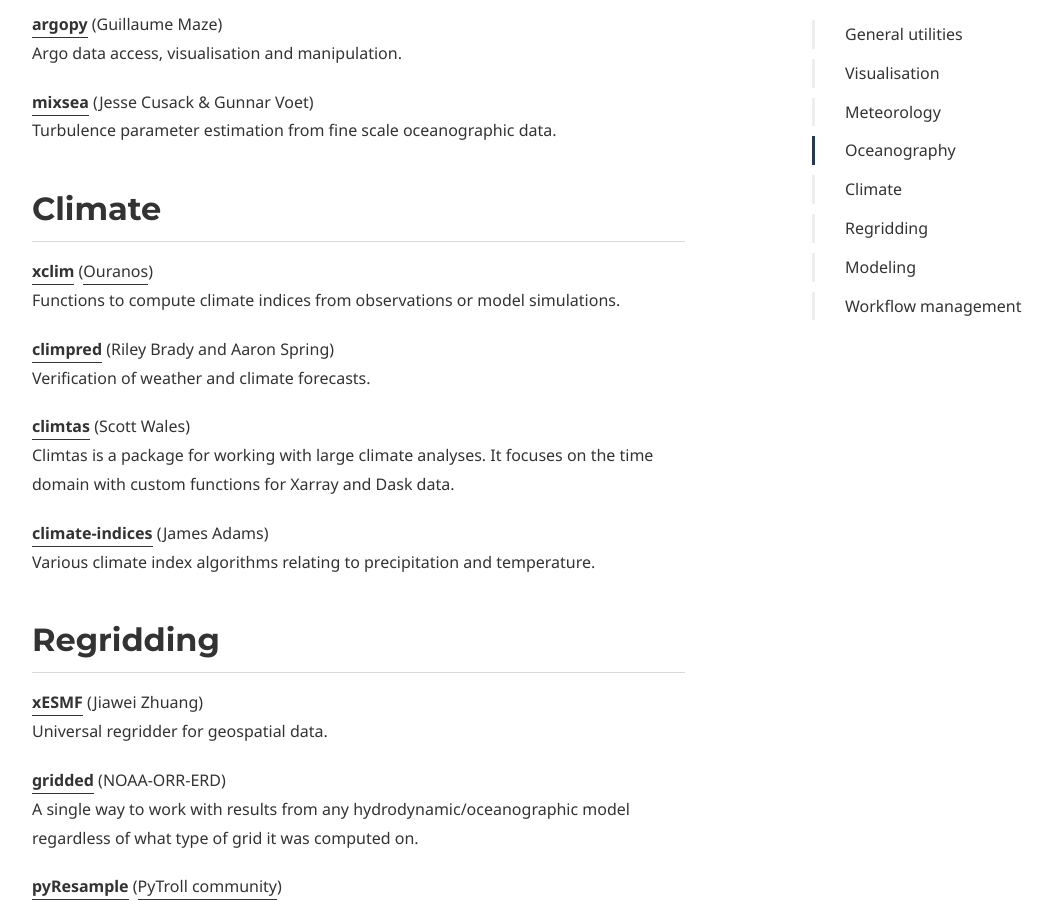
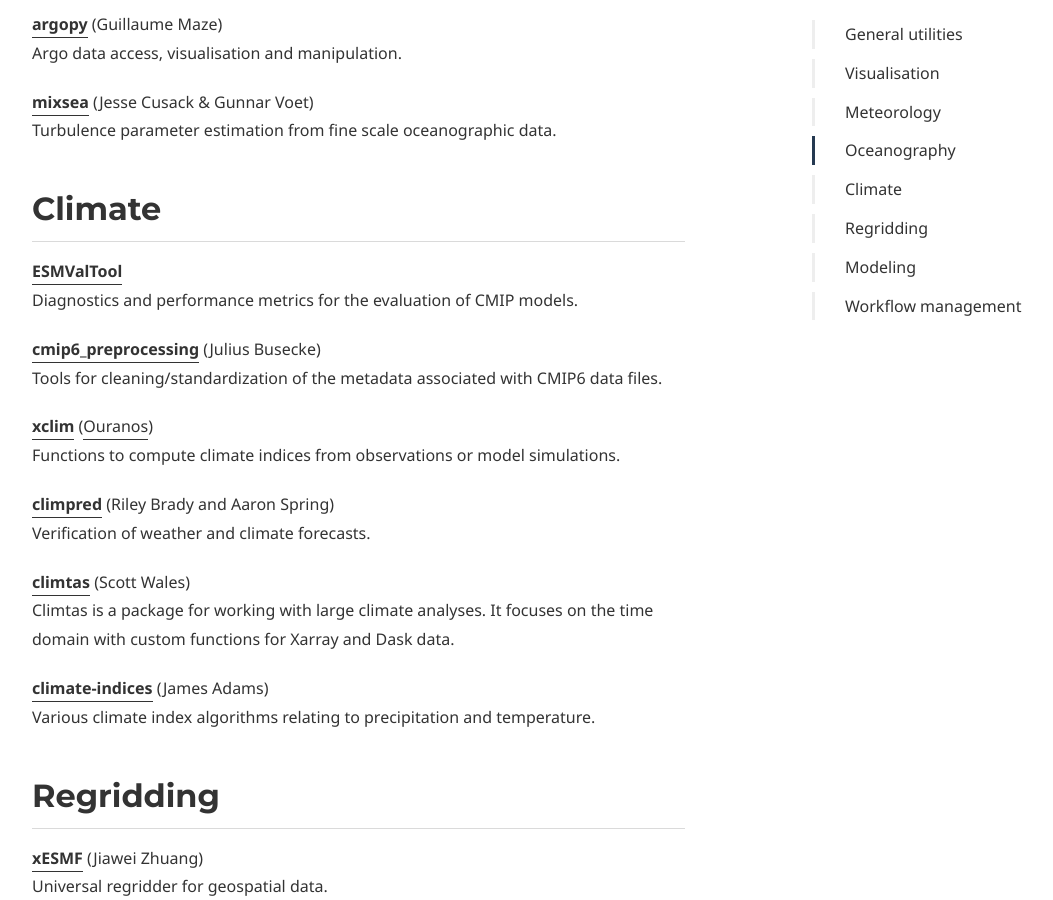
Before and after one commit to PyAOS/pyaos.github.io, a Jekyll site: the page built from packages.md, in a window 1280 px wide and 900 px high, scrolled down 2985 px. Shown: the whole window, without its empty margins (38-1091 px from the left). Built offline with Jekyll 4.4.1, drawn with Linux system fonts in a browser that asks for light colours; some web fonts are replaced.

Commit message:
Add ESMValTool and cmip6_preprocessing

```diff
--- a/packages.md
+++ b/packages.md
@@ -57,7 +57,7 @@
 **[windspharm](https://ajdawson.github.io/windspharm/latest/)** (Andrew Dawson)
 Computations on global wind fields in spherical geometry.
 
-**[cf-xarray](https://cf-xarray.readthedocs.io/en/latest/)** (Deepak Cherian)
+**[cf-xarray](https://cf-xarray.readthedocs.io/)** (Deepak Cherian)
 Lightweight accessor for xarray objects that interprets CF attributes.
 
 **[Siphon](https://www.unidata.ucar.edu/software/siphon/)** ([UniData](https://www.unidata.ucar.edu/))
@@ -82,7 +82,7 @@
 **[MetPy](https://www.unidata.ucar.edu/software/metpy/)** ([UniData](https://www.unidata.ucar.edu/))
 Tools for reading, visualising and performing calculations with weather data.
 
-**[Satpy](https://satpy.readthedocs.io/en/latest/)** ([PyTroll community](http://pytroll.github.io/))
+**[Satpy](https://satpy.readthedocs.io/)** ([PyTroll community](http://pytroll.github.io/))
 Reading, manipulating, and writing data from remote-sensing earth-observing meteorological satellite instruments.
 
 **[Py-ART](https://arm-doe.github.io/pyart/)** ([ARM User Facility](https://www.arm.gov/data/work-with-arm-data))
@@ -108,33 +108,39 @@
 **[argopy](https://github.com/euroargodev/argopy)** (Guillaume Maze)
 Argo data access, visualisation and manipulation.
 
-**[mixsea](https://mixsea.readthedocs.io/en/latest/)** (Jesse Cusack & Gunnar Voet)
+**[mixsea](https://mixsea.readthedocs.io/)** (Jesse Cusack & Gunnar Voet)
 Turbulence parameter estimation from fine scale oceanographic data.
 
 ## Climate
 
-**[xclim](https://xclim.readthedocs.io/en/latest/)** ([Ouranos](https://ouranos.ca/))
+**[ESMValTool](https://docs.esmvaltool.org/)**
+Diagnostics and performance metrics for the evaluation of CMIP models.
+
+**[cmip6_preprocessing](https://cmip6-preprocessing.readthedocs.io/)** (Julius Busecke)
+Tools for cleaning/standardization of the metadata associated with CMIP6 data files.
+
+**[xclim](https://xclim.readthedocs.io/)** ([Ouranos](https://ouranos.ca/))
 Functions to compute climate indices from observations or model simulations.
 
-**[climpred](https://climpred.readthedocs.io/en/stable/)** (Riley Brady and Aaron Spring)
+**[climpred](https://climpred.readthedocs.io/)** (Riley Brady and Aaron Spring)
 Verification of weather and climate forecasts.
 
-**[climtas](https://climtas.readthedocs.io/en/latest/)** (Scott Wales)
+**[climtas](https://climtas.readthedocs.io/)** (Scott Wales)
 Climtas is a package for working with large climate analyses.
 It focuses on the time domain with custom functions for Xarray and Dask data.
 
-**[climate-indices](https://climate-indices.readthedocs.io/en/latest/)** (James Adams)
+**[climate-indices](https://climate-indices.readthedocs.io/)** (James Adams)
 Various climate index algorithms relating to precipitation and temperature.
 
 ## Regridding
 
-**[xESMF](https://xesmf.readthedocs.io/en/latest/)** (Jiawei Zhuang)
+**[xESMF](https://xesmf.readthedocs.io/)** (Jiawei Zhuang)
 Universal regridder for geospatial data.
 
 **[gridded](https://noaa-orr-erd.github.io/gridded/)** (NOAA-ORR-ERD)
 A single way to work with results from any hydrodynamic/oceanographic model regardless of what type of grid it was computed on.
 
-**[pyResample](https://pyresample.readthedocs.io/en/latest/)** ([PyTroll community](http://pytroll.github.io/))
+**[pyResample](https://pyresample.readthedocs.io/)** ([PyTroll community](http://pytroll.github.io/))
 Resampling geospatial image data.
 
 **[ESMPy](https://earthsystemcog.org/projects/esmpy/)**
@@ -145,13 +151,13 @@
 
 ## Modeling
 
-**[wrf-python](https://wrf-python.readthedocs.io/en/latest/)** ([GeoCAT](https://geocat.ucar.edu/) project)
+**[wrf-python](https://wrf-python.readthedocs.io/)** ([GeoCAT](https://geocat.ucar.edu/) project)
 A collection of diagnostic and interpolation routines for use with output from the Weather Research and Forecasting (WRF-ARW) Model.
 
-**[climlab](https://climlab.readthedocs.io/en/latest/)** (Brian Rose)
+**[climlab](https://climlab.readthedocs.io/)** (Brian Rose)
 Process-oriented climate modeling.
 
-**[climt](https://climt.readthedocs.io/en/latest/)** (Joy Monteiro et al)
+**[climt](https://climt.readthedocs.io/)** (Joy Monteiro et al)
 Climate modelling and diagnostics toolkit.
 
 **[pyrcel](https://github.com/darothen/pyrcel)** (Daniel Rothenberg)
@@ -165,5 +171,5 @@
 **[aospy](https://aospy.readthedocs.io/en/stable/)** (Spencer Hill)
 Automated climate data analysis and management.
 
-**[cmdline-provenance](https://cmdline-provenance.readthedocs.io/en/latest/)** (Damien Irving)
+**[cmdline-provenance](https://cmdline-provenance.readthedocs.io/)** (Damien Irving)
 For keeping track of your data processing steps.
```
